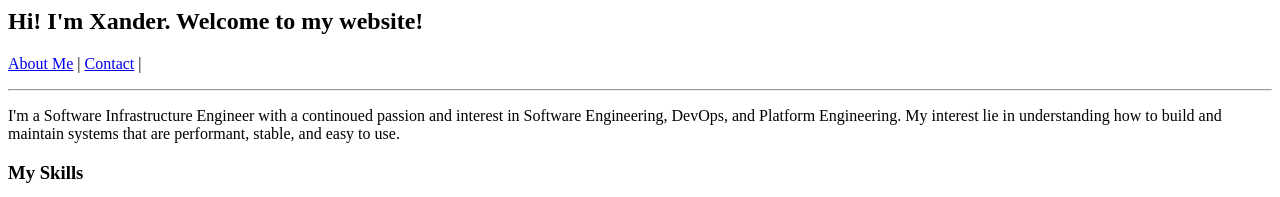
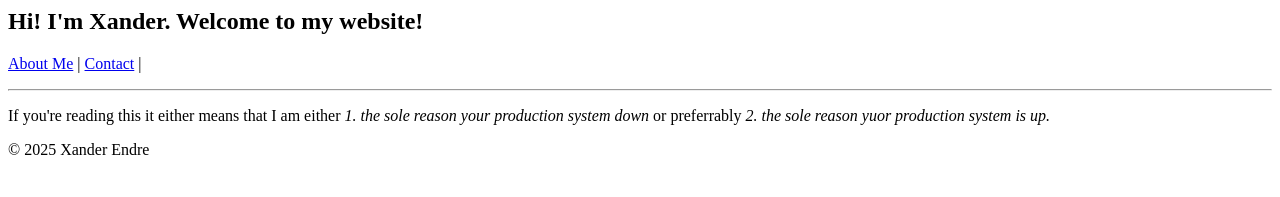
Before and after one commit to XanderEndre/xanderendre, a plain HTML site: page index.html in a window 1280 px wide. Shown: the top 197 px of the page. Drawn offline with Linux system fonts and the light colour scheme.

Commit message:
Update index.html

```diff
--- a/index.html
+++ b/index.html
@@ -9,7 +9,8 @@
         <a href="contact.html">Contact</a> |
     </p>
     <hr>
-    <p>I'm a Software Infrastructure Engineer with a continoued passion and interest in Software Engineering, DevOps, and Platform Engineering. My interest lie in understanding how to build and maintain systems that are performant, stable, and easy to use.</p>
+    <p>If you're reading this it either means that I am either <i>1. the sole reason your production system down</i> or preferrably <i>2. the sole reason yuor production system is up.</i>
+<!--     <p>I'm a Software Infrastructure Engineer with a continoued passion and interest in Software Engineering, DevOps, and Platform Engineering. My interest lie in understanding how to build and maintain systems that are performant, stable, and easy to use.</p>
 
     <h3>My Skills</h3>
     <ul>
@@ -17,9 +18,9 @@
         <li>Infrastructure as Code</li>
         <li>Continuous Integration/Continuous Deployment (CI/CD)</li>
         <li>Cloud Computing</li>
-    </ul>
+    </ul> -->
 
-    <br>
+<!--     <br>
     <h3>Background</h3>
     <p>
         I have a background in software development and have transitioned into infrastructure engineering. I enjoy working with cloud technologies and automating processes to improve efficiency and reliability.
@@ -44,7 +45,7 @@
     <p>
         Most of my projects can be found on <a href="https://github.com/xanderendre">GitHub</a>.
     </p>
-
+ -->
     <footer>
         <p>&copy; 2025 Xander Endre</p>
     </footer>
```
